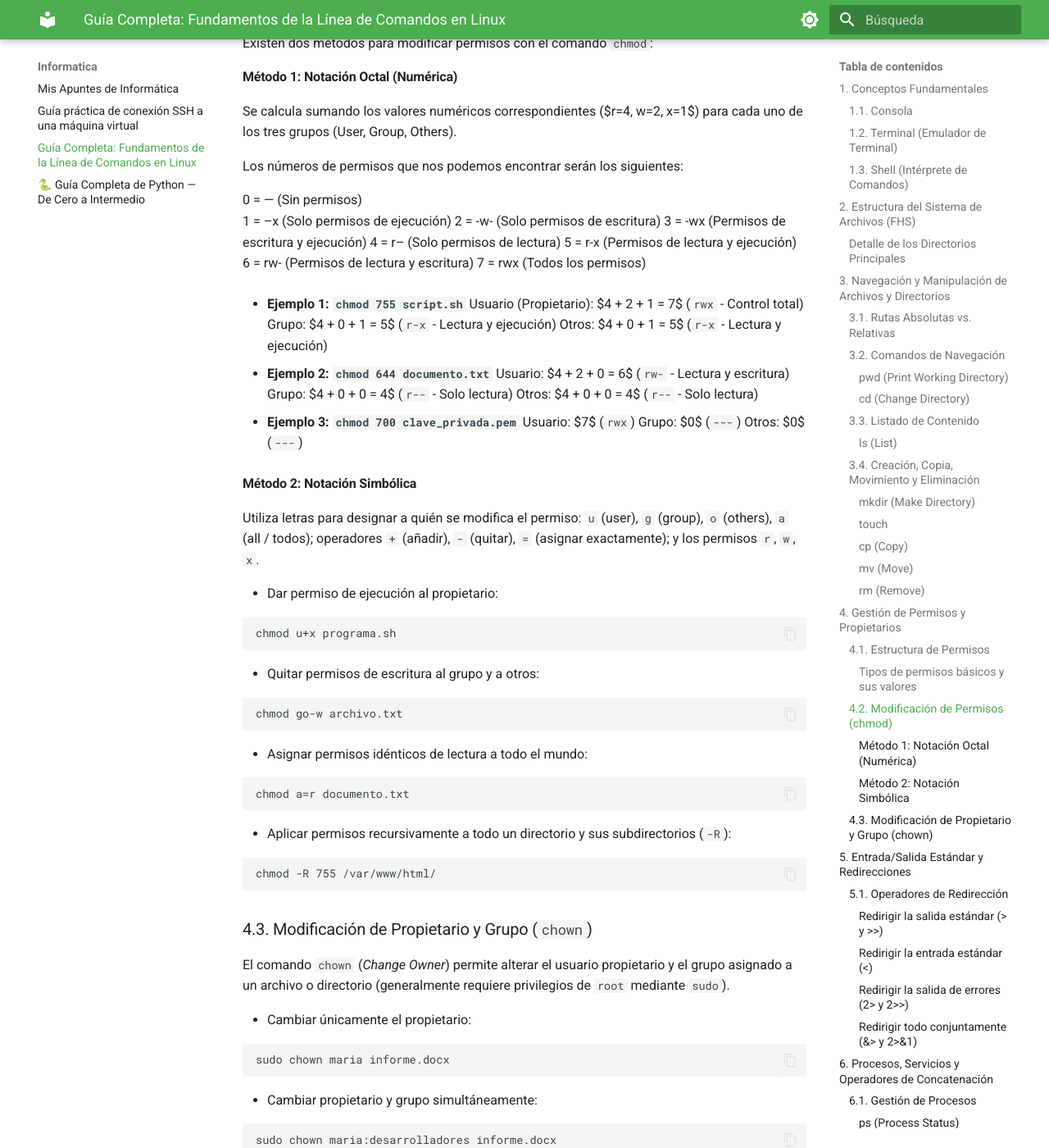
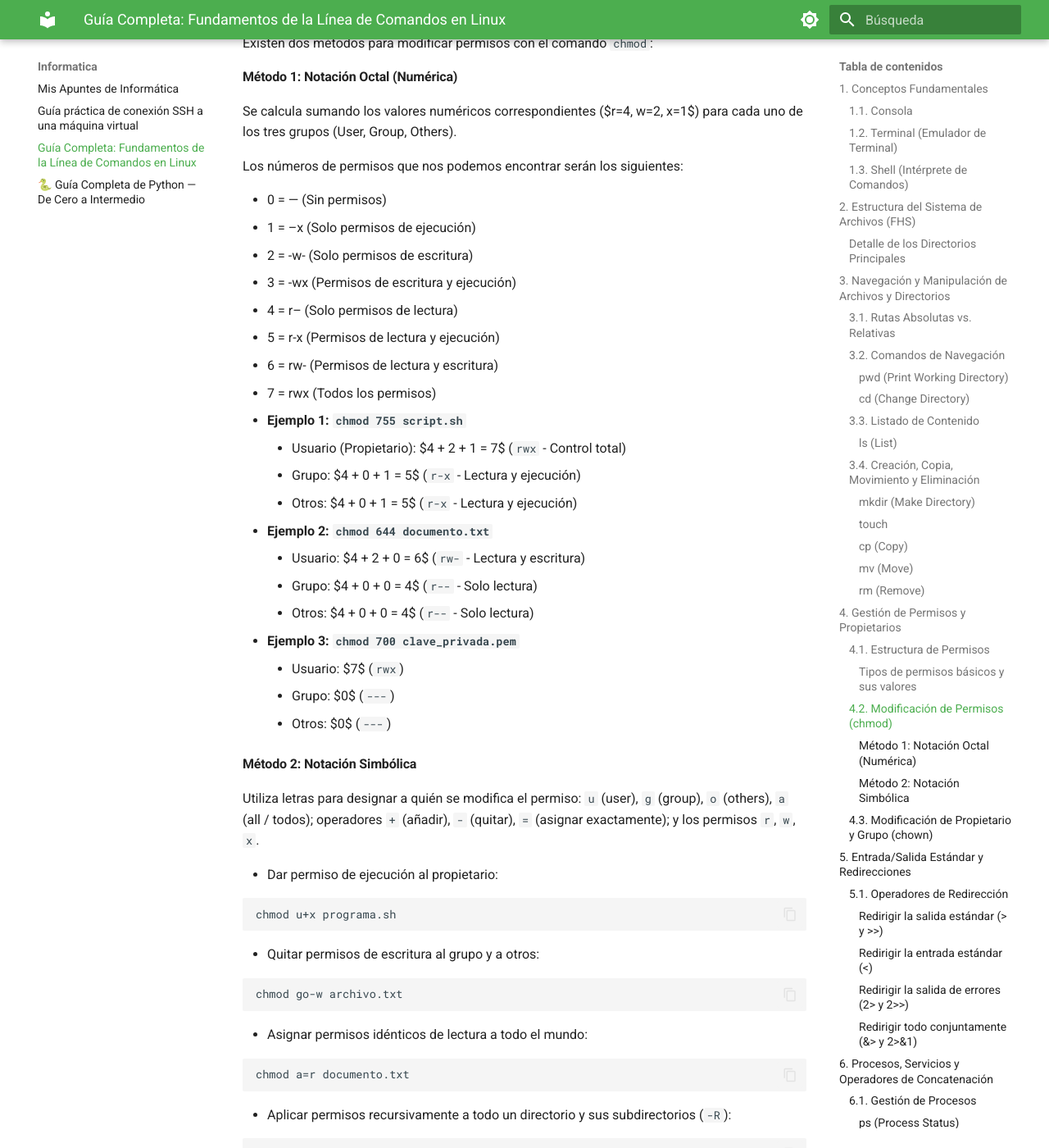
Before and after one commit to Daseptius/Informatica, an MkDocs documentation site: the page built from docs/guia_linea_de_comandos_linux.md, in a window 1280 px wide and 1400 px high, scrolled down 8517 px. Shown: the whole window at 82% size. Built offline with MkDocs 1.6.1 and Material for MkDocs 9.7.7, drawn with Linux system fonts in a browser that asks for light colours; part of the change alters nothing that is shown.

Commit message:
Format permission examples with bullet points

```diff
--- a/docs/guia_linea_de_comandos_linux.md
+++ b/docs/guia_linea_de_comandos_linux.md
@@ -326,29 +326,29 @@ Se calcula sumando los valores numéricos correspondientes ($r=4, w=2, x=1$) par
 
 Los números de permisos que nos podemos encontrar serán los siguientes:
 
-0 = — (Sin permisos)
-1 = –x (Solo permisos de ejecución)
-2 = -w- (Solo permisos de escritura)
-3 = -wx (Permisos de escritura y ejecución)
-4 = r– (Solo permisos de lectura)
-5 = r-x (Permisos de lectura y ejecución)
-6 = rw- (Permisos de lectura y escritura)
-7 = rwx (Todos los permisos)
+* 0 = — (Sin permisos)
+* 1 = –x (Solo permisos de ejecución)
+* 2 = -w- (Solo permisos de escritura)
+* 3 = -wx (Permisos de escritura y ejecución)
+* 4 = r– (Solo permisos de lectura)
+* 5 = r-x (Permisos de lectura y ejecución)
+* 6 = rw- (Permisos de lectura y escritura)
+* 7 = rwx (Todos los permisos)
 
 * **Ejemplo 1: `chmod 755 script.sh`**
-    Usuario (Propietario): $4 + 2 + 1 = 7$ (`rwx` - Control total)
-    Grupo: $4 + 0 + 1 = 5$ (`r-x` - Lectura y ejecución)
-    Otros: $4 + 0 + 1 = 5$ (`r-x` - Lectura y ejecución)
+    * Usuario (Propietario): $4 + 2 + 1 = 7$ (`rwx` - Control total)
+    * Grupo: $4 + 0 + 1 = 5$ (`r-x` - Lectura y ejecución)
+    * Otros: $4 + 0 + 1 = 5$ (`r-x` - Lectura y ejecución)
 
 * **Ejemplo 2: `chmod 644 documento.txt`**
-    Usuario: $4 + 2 + 0 = 6$ (`rw-` - Lectura y escritura)
-    Grupo: $4 + 0 + 0 = 4$ (`r--` - Solo lectura)
-    Otros: $4 + 0 + 0 = 4$ (`r--` - Solo lectura)
+    * Usuario: $4 + 2 + 0 = 6$ (`rw-` - Lectura y escritura)
+    * Grupo: $4 + 0 + 0 = 4$ (`r--` - Solo lectura)
+    * Otros: $4 + 0 + 0 = 4$ (`r--` - Solo lectura)
 
 * **Ejemplo 3: `chmod 700 clave_privada.pem`**
-    Usuario: $7$ (`rwx`)
-    Grupo: $0$ (`---`)
-    Otros: $0$ (`---`)
+    * Usuario: $7$ (`rwx`)
+    * Grupo: $0$ (`---`)
+    * Otros: $0$ (`---`)
 
 #### Método 2: Notación Simbólica
 
```
